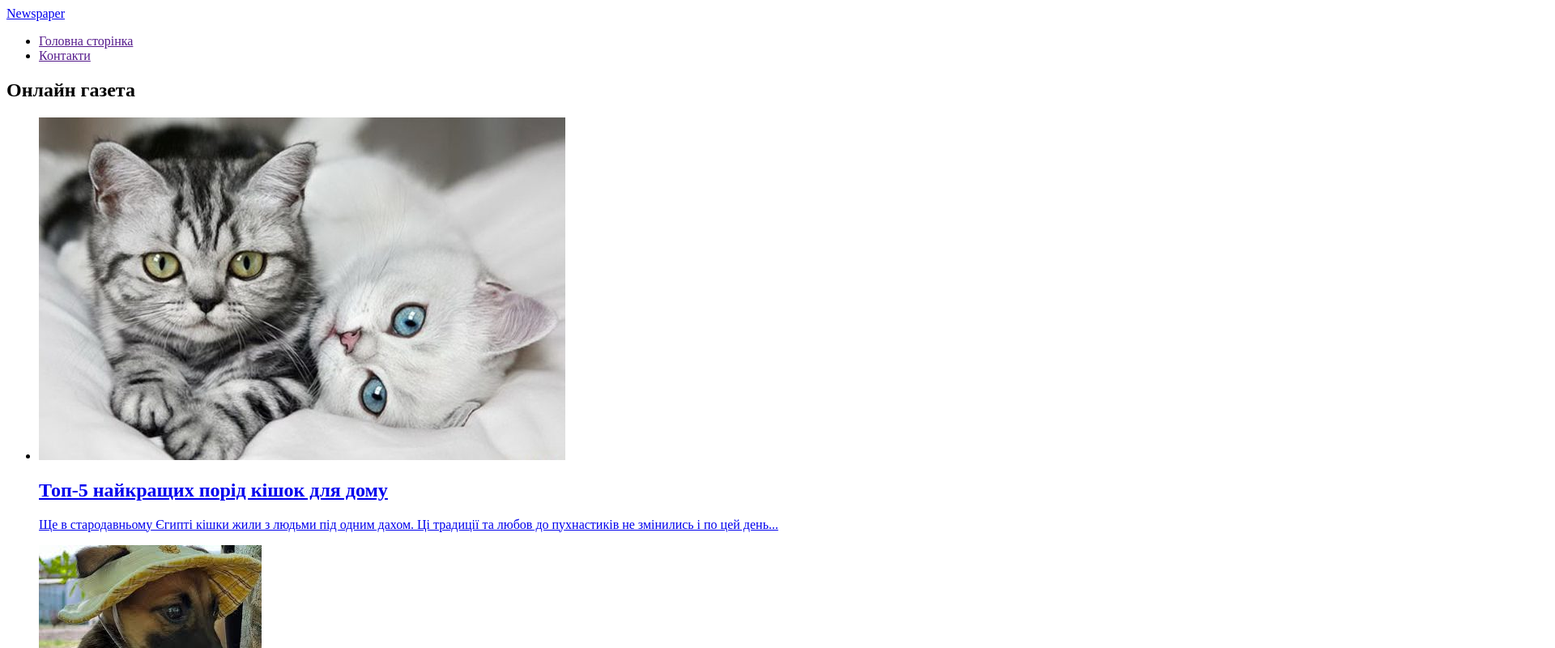
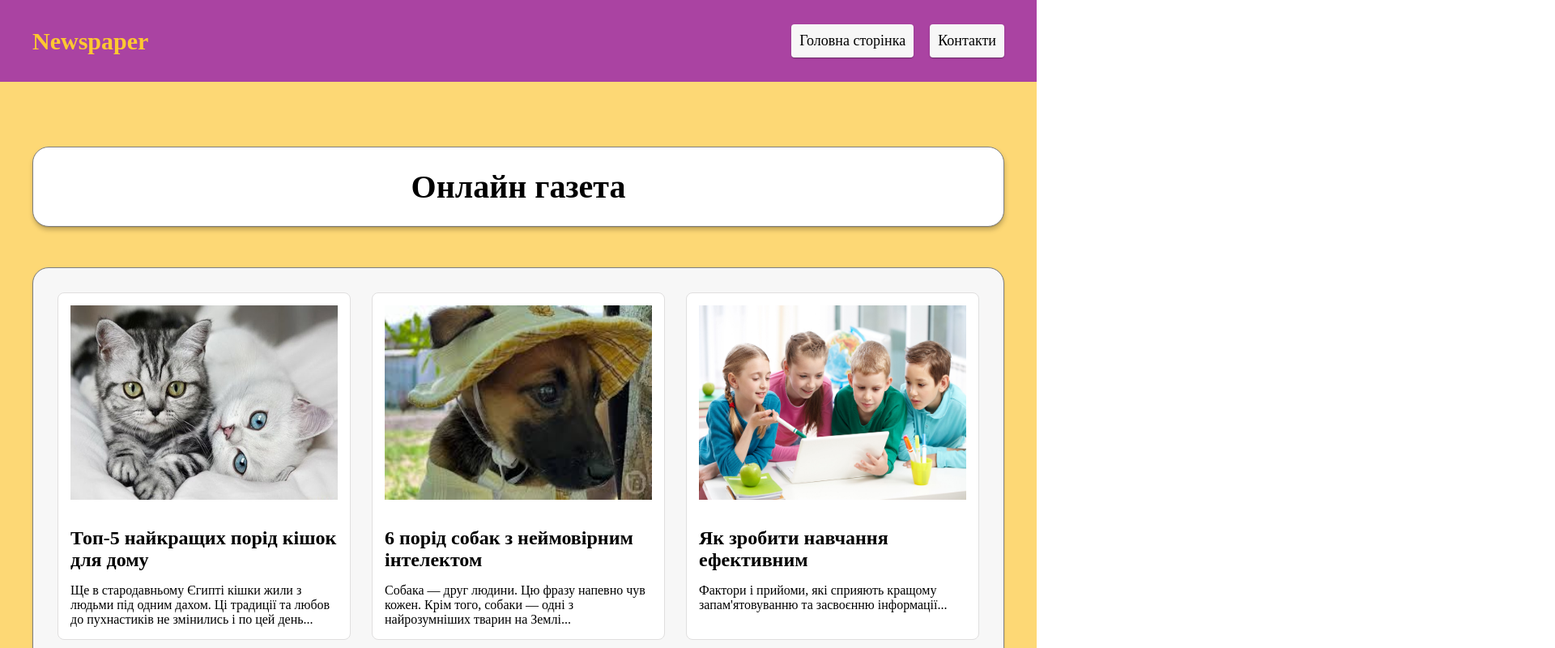
Before and after one commit to cvitik/newspaper, a plain HTML site: page index.html in a window 1280 px wide. Shown: the top 800 px of the page at 81% size, 1920 px wide, since content can reach past the window. Drawn offline with Linux system fonts and the light colour scheme.

Commit message:
added "footer" to sections "new_five" and "new_six" linked syles to all pages and linked all pages

```diff
--- a/index.html
+++ b/index.html
@@ -11,13 +11,13 @@
 <body>
     <header class="header">
         <div class="container header-container">
-            <a href="index.html">Newspaper</a>
+            <a class="header-logo" href="index.html">Newspaper</a>
             <ul class="header-list">
                 <li class="header-item">
-                    <a class="header-link" href="">Головна сторінка</a>
+                    <a class="header-link" href="index.html">Головна сторінка</a>
                 </li>
                 <li class="header-item">
-                    <a class="header-link" href="">Контакти</a>
+                    <a class="header-link" href="contacts.html">Контакти</a>
                 </li>
             </ul>
         </div>
@@ -31,7 +31,7 @@
                 <div class="hero-container">
                     <ul class="hero-list">
                         <li class="hero-item">
-                            <a class="hero-link" href="./new1.html">
+                            <a class="hero-link" href="new_one.html">
                                 <img class="hero-img" src="./img/new-one.jpg" alt="Кішки">
                                 <h2 class="hero-subtitle">Топ-5 найкращих порiд кішок для дому</h2>
                                 <p class="hero-text">
@@ -41,7 +41,7 @@
                             </a>
                         </li>
                         <li class="hero-item">
-                            <a class="hero-link" href="./new2.html">
+                            <a class="hero-link" href="new_two.html">
                                 <img class="hero-img" src="./img/new-two.jpg" alt="Песик">
                                 <h2 class="hero-subtitle">6 порід собак з неймовірним інтелектом</h2>
                                 <p class="hero-text">
@@ -51,7 +51,7 @@
                             </a>
                         </li>
                         <li class="hero-item">
-                            <a class="hero-link" href="./new3.html">
+                            <a class="hero-link" href="new_three.html">
                                 <img class="hero-img" src="./img/new-three.jpg" alt="Діти навчаються">
                                 <h2 class="hero-subtitle">Як зробити навчання ефективним</h2>
                                 <p class="hero-text">
@@ -60,7 +60,7 @@
                             </a>
                         </li>
                         <li class="hero-item">
-                            <a class="hero-link" href="./new4.html">
+                            <a class="hero-link" href="new_four.html">
                                 <img class="hero-img" src="./img/model y.jpg" alt="Tesla model Y">
                                 <h2 class="hero-subtitle">В Китаї вже можна замовити нову Tesla Model Y L.</h2>
                                 <p class="hero-text">
@@ -70,7 +70,7 @@
                             </a>
                         </li>
                         <li class="hero-item">
-                            <a class="hero-link" href="./new5.html">
+                            <a class="hero-link" href="new_five.html">
                                 <img class="hero-img" src="./img/rada.webp" alt="Верховна Рада">
                                 <h2 class="hero-subtitle">Рада підтримала законопроєкт про захист вкладників</h2>
                                 <p class="hero-text">
@@ -81,7 +81,7 @@
                             </a>
                         </li>
                         <li class="hero-item">
-                            <a class="hero-link" href="./new6.html">
+                            <a class="hero-link" href="new_six.html">
                                 <img class="hero-img" src="./img/boks.webp" alt="Чоловік">
                                 <h2 class="hero-subtitle">Промоутер Ітауми не хоче, щоб його клієнт у наступному бої
                                     бився проти Усика</h2>
--- a/style.css
+++ b/style.css
@@ -0,0 +1,103 @@
+body{
+    margin: 0;
+    padding: 0;
+}
+ul{
+    list-style: none;
+    padding: 0;
+    margin: 0;
+}
+a{
+    text-decoration: none;
+}
+h1,h2,h3,p{
+    margin: 0;
+    padding: 0;
+}
+.container{
+    width: 1200px;
+    margin: 0 auto;
+    padding: 0 15px;
+}
+/* header */
+.header{
+    background-color: #aa43a2;;
+    padding: 30px 0;
+    display: flex;
+}
+.header-container{
+    display: flex;
+    justify-content: space-between;
+    align-items: center;
+}
+.header-list{
+    display: flex;
+    gap: 20px;
+}
+.header-logo{
+    color: #fec830;
+    font-size: 30px;
+    font-weight: 700;
+}
+.header-item{
+    padding: 10px;
+    background-color: rgb(247, 247, 247);;
+    border-radius: 4px;
+    box-shadow: 0px 2px 1px -1px rgba(0, 0, 0, 0.2), 0px 1px 1px 0px rgba(0, 0, 0, 0.14), 0px 1px 3px 0px rgba(0, 0, 0, 0.12);;
+}
+.header-link{
+    color: black;
+    font-size: 18px;
+}
+.header-link:hover{
+    background-color: white;
+}
+/* main */
+.main{
+    padding: 80px 0;
+    background-color: #fdd875;
+}
+.hero-wrap{
+    background-color: white;
+    padding: 25px 0;
+    border: 1px solid gray;
+    box-shadow: 0px 1px 1px RGB(0 0 0 / 12%), 0px 4px 4px RGB(0 0 0 / 6%), 1px 4px 6px RGB(0 0 0 / 16%);;
+    border-radius: 20px;
+}
+.hero-title{
+    font-size: 40px;
+    text-align: center;
+}
+.hero-container{
+    background-color: rgb(247, 247, 247);
+    padding: 30px;
+    border: 1px solid gray;
+    box-shadow: 0px 2px 1px -1px rgba(0, 0, 0, 0.2), 0px 1px 1px 0px rgba(0, 0, 0, 0.14), 0px 1px 3px 0px rgba(0, 0, 0, 0.12);
+    border-radius: 20px;
+    margin-top: 50px;
+}
+.hero-list{
+    display: flex;
+    justify-content: space-between;
+    flex-wrap: wrap;
+    row-gap: 30px;
+}
+.hero-item{
+    width: 330px;
+    padding: 15px;
+    background-color: white;
+    border: 1px solid rgb(224, 223, 223);;
+    border-radius: 8px;
+}
+.hero-img{
+    width: 100%;
+    height: 240px;
+}
+.hero-subtitle{
+    padding-top: 30px;
+    padding-bottom: 15px;
+    color: black;
+}
+.hero-text{
+    color: black;
+}
```
Also changed, not shown: contacts.html (added, +56 -0 lines), new_five.html (renamed from new5.html, +17 -3 lines), new_four.html (renamed from new4.html, +5 -3 lines), new_one.html (renamed from new1.html, +4 -3 lines), new_six.html (renamed from new6.html, +17 -3 lines), new_three.html (renamed from new3.html, +4 -3 lines), new_two.html (renamed from new2.html, +4 -3 lines).
